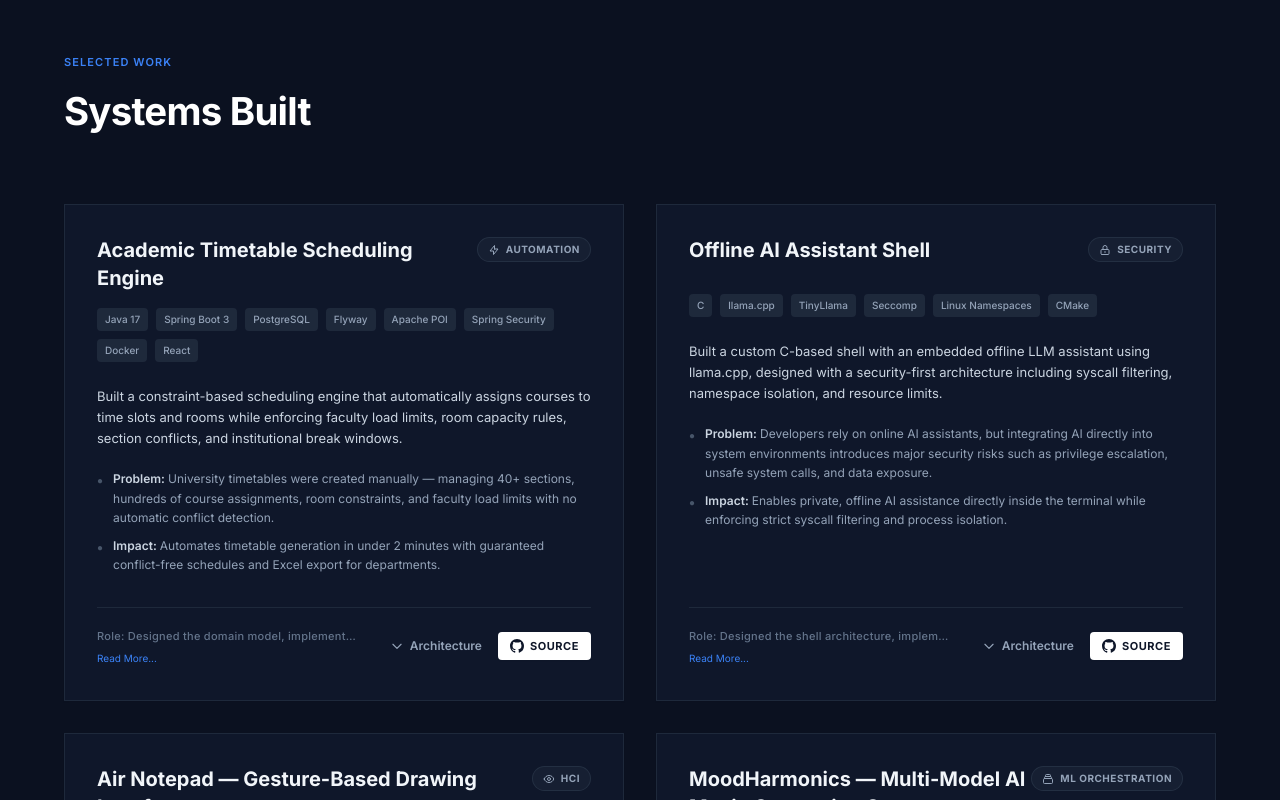
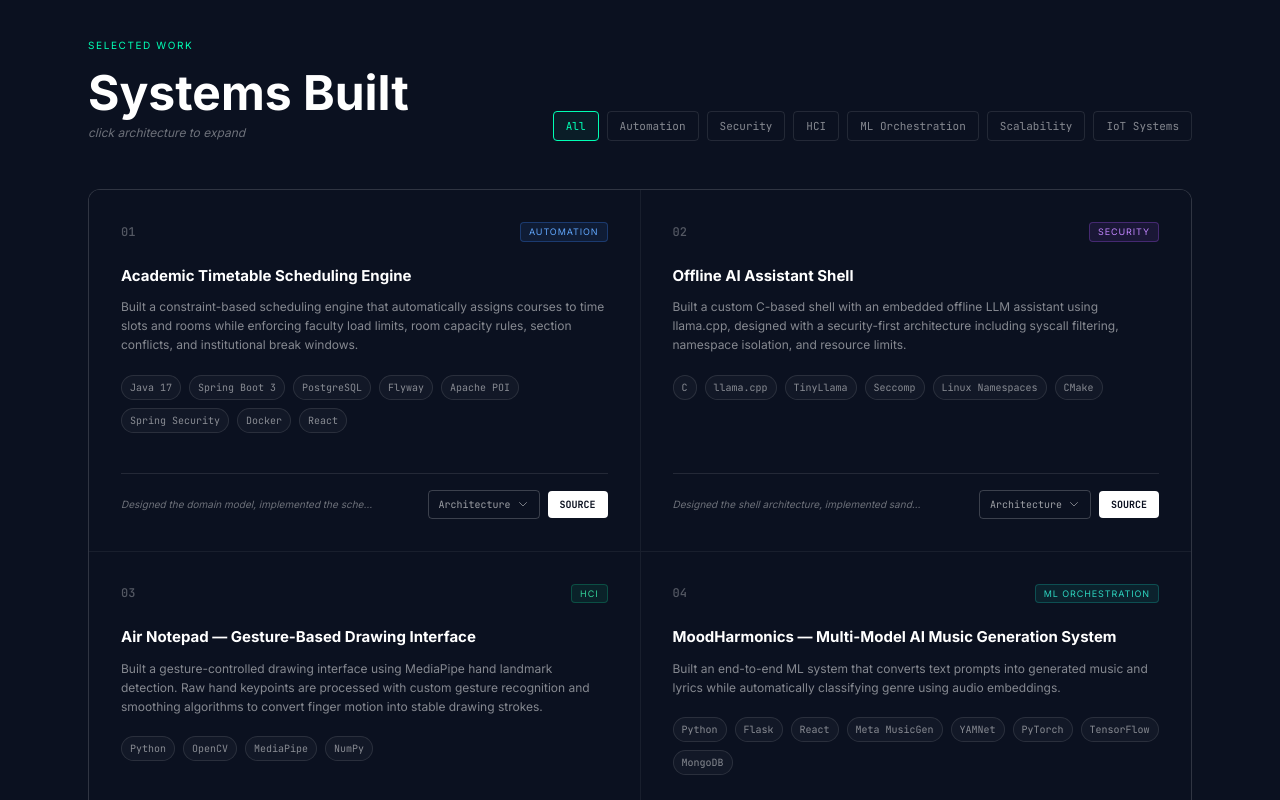
Before and after one commit to sharmavaibhav31/sharmavaibhav31, a React (Vite) app in the folder portfolio/: page / in a window 1280 px wide. Shown: the part 940-1740 px from the top of the page. Built offline with nearby package versions, Linux system fonts and the light colour scheme.

Commit message:
Updated project section

```diff
--- a/portfolio/src/components/sections/ProjectsSection.tsx
+++ b/portfolio/src/components/sections/ProjectsSection.tsx
@@ -1,129 +1,128 @@
-import React from 'react';
+// Refactored project grid — data sourced from ../../data/projects.json
+// Architecture drawer toggle, category filter, 1px-gap dashboard grid
+
+import React, { useState, useRef, useEffect } from 'react';
 import projectsData from '../../data/projects.json';
 
 type Project = typeof projectsData[0];
 
-const GitHubIcon: React.FC = () => (
-    <svg
-        xmlns="http://www.w3.org/2000/svg"
-        viewBox="0 0 24 24"
-        fill="currentColor"
-        className="w-3.5 h-3.5"
-    >
-        <path d="M12 0C5.37 0 0 5.37 0 12c0 5.31 3.435 9.795 8.205 11.385.6.105.825-.255.825-.57 0-.285-.015-1.23-.015-2.235-3.015.555-3.795-.735-4.035-1.41-.135-.345-.72-1.41-1.23-1.695-.42-.225-1.02-.78-.015-.795.945-.015 1.62.87 1.845 1.23 1.08 1.815 2.805 1.305 3.495.99.105-.78.42-1.305.765-1.605-2.67-.3-5.46-1.335-5.46-5.925 0-1.305.465-2.385 1.23-3.225-.12-.3-.54-1.53.12-3.18 0 0 1.005-.315 3.3 1.23.96-.27 1.98-.405 3-.405s2.04.135 3 .405c2.295-1.56 3.3-1.23 3.3-1.23.66 1.65.24 2.88.12 3.18.765.84 1.23 1.905 1.23 3.225 0 4.605-2.805 5.625-5.475 5.925.435.375.81 1.095.81 2.22 0 1.605-.015 2.895-.015 3.3 0 .315.225.69.825.57A12.02 12.02 0 0 0 24 12c0-6.63-5.37-12-12-12z" />
-    </svg>
-);
-
-const CategoryIcon: React.FC<{ category?: string }> = ({ category }) => {
-    if (!category) return null;
-    return (
-        <span className="inline-flex items-center gap-1.5 px-2.5 py-1 rounded-full bg-slate-100 dark:bg-slate-800/50 border border-slate-200 dark:border-slate-700/50 text-[10px] font-bold uppercase tracking-wider text-slate-600 dark:text-slate-400 whitespace-nowrap mb-4">
-            <svg className="w-3 h-3" fill="none" viewBox="0 0 24 24" stroke="currentColor" strokeWidth={2}>
-                {category === 'Security' && <path strokeLinecap="round" strokeLinejoin="round" d="M12 15v2m-6 4h12a2 2 0 002-2v-6a2 2 0 00-2-2H6a2 2 0 00-2 2v6a2 2 0 002 2zm10-10V7a4 4 0 00-8 0v4h8z" />}
-                {category === 'Automation' && <path strokeLinecap="round" strokeLinejoin="round" d="M13 10V3L4 14h7v7l9-11h-7z" />}
-                {category === 'HCI' && <path strokeLinecap="round" strokeLinejoin="round" d="M15 12a3 3 0 11-6 0 3 3 0 016 0z M2.458 12C3.732 7.943 7.523 5 12 5c4.478 0 8.268 2.943 9.542 7-1.274 4.057-5.064 7-9.542 7-4.477 0-8.268-2.943-9.542-7z" />}
-                {category === 'ML Orchestration' && <path strokeLinecap="round" strokeLinejoin="round" d="M19 11H5m14 0a2 2 0 012 2v6a2 2 0 01-2 2H5a2 2 0 01-2-2v-6a2 2 0 012-2m14 0V9a2 2 0 00-2-2M5 11V9a2 2 0 012-2m0 0V5a2 2 0 012-2h6a2 2 0 012 2v2M7 7h10" />}
-                {category === 'Scalability' && <path strokeLinecap="round" strokeLinejoin="round" d="M4 8V4m0 0h4M4 4l5 5m11-1V4m0 0h-4m4 0l-5 5M4 16v4m0 0h4m-4 0l5-5m11 5l-5-5m5 5v-4m0 4h-4" />}
-                {category === 'IoT Systems' && <path strokeLinecap="round" strokeLinejoin="round" d="M9 3v2m6-2v2M9 19v2m6-2v2M5 9H3m2 6H3m18-6h-2m2 6h-2M7 19h10a2 2 0 002-2V7a2 2 0 00-2-2H7a2 2 0 00-2 2v10a2 2 0 002 2zM9 9h6v6H9V9z" />}
-            </svg>
-            {category}
-        </span>
-    );
+const getCategoryBadgeStyles = (category?: string) => {
+    const cat = (category || '').toUpperCase();
+    if (cat.includes('AUTOMATION')) return 'bg-blue-500/10 border-blue-500/30 text-blue-400';
+    if (cat.includes('SECURITY')) return 'bg-purple-500/10 border-purple-500/30 text-purple-400';
+    if (cat.includes('ML') || cat.includes('MACHINE LEARNING')) return 'bg-teal-500/10 border-teal-500/30 text-teal-400';
+    if (cat.includes('SCALABILITY')) return 'bg-amber-500/10 border-amber-500/30 text-amber-400';
+    if (cat.includes('HCI')) return 'bg-emerald-500/10 border-emerald-500/30 text-emerald-400';
+    if (cat.includes('IOT')) return 'bg-pink-500/10 border-pink-500/30 text-pink-400';
+    return 'bg-slate-500/10 border-slate-500/30 text-slate-400';
 };
 
-// CategoryIcon removed as categories are no longer in the dataset
+const ProjectCard: React.FC<{ project: Project; originalIndex: number }> = ({ project, originalIndex }) => {
+    const [isArchOpen, setIsArchOpen] = useState(false);
+    const contentRef = useRef<HTMLDivElement>(null);
+    const [maxHeight, setMaxHeight] = useState('0px');
 
-const ProjectCard: React.FC<{ project: Project; delay: number; forceVisible?: boolean }> = ({ project, delay, forceVisible }) => {
-    const [isRoleExpanded, setIsRoleExpanded] = React.useState(false);
-    const [isArchitectureExpanded, setIsArchitectureExpanded] = React.useState(false);
-    const ROLE_LIMIT = 50;
-    const shouldTruncate = project.role.length > ROLE_LIMIT;
+    useEffect(() => {
+        if (isArchOpen && contentRef.current) {
+            setMaxHeight(`${contentRef.current.scrollHeight}px`);
+        } else {
+            setMaxHeight('0px');
+        }
+    }, [isArchOpen]);
+
+    const archPoints = typeof project.architecture === 'string'
+        ? project.architecture.split('→').map(s => s.trim()).filter(Boolean)
+        : Array.isArray(project.architecture) ? project.architecture : [];
+
+    const indexStr = (originalIndex + 1).toString().padStart(2, '0');
 
     return (
-        <article
-            className={`${forceVisible ? 'is-visible' : 'reveal'} group flex flex-col h-full p-8 border border-border dark:border-slate-800 bg-surface dark:bg-[#0F172A] shadow-sm hover:shadow-md transition-all duration-300 relative`}
-            style={{ transitionDelay: `${delay}ms` }}
-        >
-            {/* Top: Project Name + Category Badge + Tech Tags */}
-            <div className="mb-6">
-                <div className="flex items-start justify-between mb-4">
-                    <h3 className="text-xl font-bold text-primary dark:text-slate-100 leading-snug">
+        <article className="flex flex-col h-full bg-[#0B1120] p-6 sm:p-8 relative">
+            {/* 1. TOP ROW */}
+            <div className="flex justify-between items-center mb-6">
+                <span className="text-[12px] font-mono font-medium text-white/30">{indexStr}</span>
+                {project.category && (
+                    <span className={`text-[9px] uppercase tracking-[0.1em] px-2 py-0.5 rounded border ${getCategoryBadgeStyles(project.category)}`}>
+                        {project.category}
+                    </span>
+                )}
+            </div>
+
+            {/* 2. PROJECT TITLE */}
+            <h3 className="text-[15px] font-bold text-white leading-[1.3] mb-3">
                 {project.title}
             </h3>
-                    <CategoryIcon category={project.category} />
-                </div>
 
-                {/* Stack tags */}
-                <div className="flex flex-wrap gap-2">
-                    {project.stack.map((tag) => (
-                        <span
-                            key={tag}
-                            className="text-[10px] px-2 py-1 rounded bg-slate-100 dark:bg-slate-800 text-slate-600 dark:text-slate-400 font-medium"
-                        >
+            {/* 3. SHORT DESCRIPTION */}
+            <p className="text-[12px] text-white/50 leading-[1.6] mb-5 line-clamp-3">
+                {project.solution}
+            </p>
+
+            {/* 4. TECH TAGS */}
+            <div className="flex flex-wrap gap-2 mb-8">
+                {(project.stack || []).map(tag => (
+                    <span key={tag} className="text-[10px] font-mono text-white/50 bg-white/[0.03] border border-white/10 px-2 py-1 rounded-full">
                         {tag}
                     </span>
                 ))}
             </div>
+
+            <div className="mt-auto flex flex-col">
+                {/* 5. ARCHITECTURE DRAWER */}
+                <div
+                    className="overflow-hidden transition-[max-height] duration-300 ease-in-out"
+                    style={{ maxHeight }}
+                >
+                    <div ref={contentRef} className="pb-6">
+                        {archPoints.length > 0 && (
+                            <div className="mb-4">
+                                <div className="text-[9px] tracking-[0.12em] text-white/30 uppercase mb-3">ARCHITECTURE</div>
+                                <div className="flex flex-col gap-2">
+                                    {archPoints.map((pt, i) => (
+                                        <div key={i} className="flex items-start gap-2 text-[11px] text-white/60">
+                                            <span className="w-1 h-1 rounded-full bg-[#00ffb4] shrink-0 mt-1.5"></span>
+                                            <span className="leading-relaxed">{pt}</span>
+                                        </div>
+                                    ))}
+                                </div>
+                            </div>
+                        )}
+
+                        {project.impact && (
+                            <div className="mt-4">
+                                <div className="text-[9px] tracking-[0.12em] text-white/30 uppercase mb-2">IMPACT</div>
+                                <div className="p-3 bg-[#00ffb4]/[0.05] border-[0.5px] border-[#00ffb4]/30 text-[11px] text-[#00ffb4]/90 leading-relaxed rounded">
+                                    {project.impact}
+                                </div>
+                            </div>
+                        )}
+                    </div>
                 </div>
 
-            {/* Middle: Summary & Highlights */}
-            <div className="flex-1 mb-8">
-                <p className="text-[13px] text-slate-600 dark:text-slate-300 leading-relaxed mb-5">
-                    {project.solution}
-                </p>
-
-                <ul className="space-y-2">
-                    {project.problem && (
-                        <li className="flex items-start gap-2.5">
-                            <span className="text-slate-300 dark:text-slate-600 mt-1 shrink-0 text-[10px]">●</span>
-                            <span className="text-[12px] text-slate-500 dark:text-slate-400 leading-relaxed">
-                                <strong className="font-semibold text-slate-600 dark:text-slate-300">Problem: </strong>
-                                {project.problem}
-                            </span>
-                        </li>
-                    )}
-                    {project.impact && (
-                        <li className="flex items-start gap-2.5">
-                            <span className="text-slate-300 dark:text-slate-600 mt-1 shrink-0 text-[10px]">●</span>
-                            <span className="text-[12px] text-slate-500 dark:text-slate-400 leading-relaxed">
-                                <strong className="font-semibold text-slate-600 dark:text-slate-300">Impact: </strong>
-                                {project.impact}
-                            </span>
-                        </li>
-                    )}
-                </ul>
+                {/* 6. CARD FOOTER */}
+                <div className="flex flex-row items-center justify-between pt-4 border-t border-white/10 mt-2">
+                    <div
+                        className="text-[10px] italic text-white/40 truncate pr-4 max-w-[55%]"
+                        title={project.role}
+                    >
+                        {project.role}
                     </div>
 
-            {/* Bottom Actions & Role */}
-            <div className="mt-auto">
-                <div className="pt-5 border-t border-slate-200 dark:border-slate-800 flex flex-col sm:flex-row sm:items-start justify-between gap-4">
-                    <div className="flex-1 min-w-0 pr-4">
-                        <span
-                            className={`text-[11px] text-slate-400 dark:text-slate-500 font-medium tracking-wide block ${!isRoleExpanded ? 'truncate' : ''}`}
-                            title={!isRoleExpanded ? project.role : undefined}
+                    <div className="flex items-center gap-2 shrink-0">
+                        {archPoints.length > 0 && (
+                            <button
+                                onClick={() => setIsArchOpen(!isArchOpen)}
+                                className="text-[10px] font-mono text-white/60 border border-white/20 px-2.5 py-1.5 hover:bg-white/5 hover:text-white transition-colors flex items-center gap-1.5 rounded"
                             >
-                            Role: {project.role}
-                        </span>
-                        {shouldTruncate && (
-                            <button
-                                onClick={() => setIsRoleExpanded(!isRoleExpanded)}
-                                className="text-[10px] text-accent dark:text-[#3B82F6] hover:underline mt-1 focus:outline-none"
+                                Architecture
+                                <svg
+                                    className={`w-3 h-3 transition-transform duration-300 ${isArchOpen ? 'rotate-180' : ''}`}
+                                    fill="none"
+                                    viewBox="0 0 24 24"
+                                    stroke="currentColor"
                                 >
-                                {isRoleExpanded ? 'Read Less' : 'Read More...'}
-                            </button>
-                        )}
-                    </div>
-
-                    <div className="flex items-center gap-4 flex-shrink-0 mt-1">
-                        {project.architecture && (
-                            <button
-                                onClick={() => setIsArchitectureExpanded(!isArchitectureExpanded)}
-                                className="flex items-center gap-1.5 text-xs font-semibold text-slate-500 dark:text-slate-400 hover:text-accent dark:hover:text-[#3B82F6] transition-colors duration-150 focus:outline-none"
-                            >
-                                <svg className={`w-3.5 h-3.5 transition-transform duration-200 ${isArchitectureExpanded ? 'rotate-180' : ''}`} fill="none" viewBox="0 0 24 24" stroke="currentColor" strokeWidth={2}>
-                                    <path strokeLinecap="round" strokeLinejoin="round" d="M19 9l-7 7-7-7" />
+                                    <path strokeLinecap="round" strokeLinejoin="round" strokeWidth={1.5} d="M19 9l-7 7-7-7" />
                                 </svg>
-                                Architecture
                             </button>
                         )}
                         {project.github && (
@@ -131,81 +130,85 @@ const ProjectCard: React.FC<{ project: Project; delay: number; forceVisible?: bo
                                 href={project.github}
                                 target="_blank"
                                 rel="noopener noreferrer"
-                                className="flex items-center gap-1.5 text-[11px] font-bold tracking-wider uppercase px-3 py-1.5 bg-slate-900 text-white dark:bg-white dark:text-slate-900 rounded shadow-sm hover:bg-accent dark:hover:bg-[#10B981] dark:hover:text-white hover:text-white transition-all duration-200"
-                                aria-label={`View ${project.title} on GitHub`}
+                                className="text-[10px] font-mono font-bold text-[#0B1120] bg-white px-3 py-1.5 hover:bg-white/90 transition-colors rounded"
                             >
-                                <GitHubIcon />
-                                Source
+                                SOURCE
                             </a>
                         )}
                     </div>
                 </div>
-
-                {/* Expandable Architecture Flow */}
-                {isArchitectureExpanded && typeof project.architecture === 'string' && project.architecture.length > 0 && (
-                    <div className="mt-6 pt-5 border-t border-slate-100 dark:border-slate-800/50">
-                        <span className="text-[10px] font-bold uppercase tracking-wider text-slate-400 dark:text-slate-500 mb-3 block">System Architecture Flow</span>
-                        <div className="flex flex-col space-y-1.5 bg-slate-50 dark:bg-[#0B1120] p-4 rounded-md border border-slate-200 dark:border-slate-800">
-                            {project.architecture.split(' → ').map((node, index, arr) => (
-                                <div key={index} className="flex flex-col">
-                                    <div className="px-3 py-2 text-[11px] leading-snug font-mono text-slate-600 dark:text-slate-300 bg-white dark:bg-[#0F172A] rounded border border-slate-100 dark:border-slate-800 shadow-sm inline-block self-start">
-                                        {node.trim()}
-                                    </div>
-                                    {index < arr.length - 1 && (
-                                        <div className="flex justify-start ml-4 my-1 opacity-40">
-                                            <svg className="w-3.5 h-3.5 text-slate-400 dark:text-slate-500" fill="none" viewBox="0 0 24 24" stroke="currentColor" strokeWidth={2}>
-                                                <path strokeLinecap="round" strokeLinejoin="round" d="M19 14l-7 7m0 0l-7-7m7 7V3" />
-                                            </svg>
-                                        </div>
-                                    )}
-                                </div>
-                            ))}
-                        </div>
-                    </div>
-                )}
             </div>
         </article>
     );
 };
 
 export const ProjectsSection: React.FC = () => {
-    const [showAll, setShowAll] = React.useState(false);
-    const displayedProjects = showAll ? projectsData : projectsData.slice(0, 6);
+    const [activeFilter, setActiveFilter] = useState<string>('All');
+
+    // Extract unique categories
+    const categories = Array.from(new Set(
+        projectsData.map(p => p.category).filter(Boolean)
+    )) as string[];
+
+    const filters = ['All', ...categories];
 
     return (
-        <section id="work" className="py-28 border-b border-border dark:border-slate-800/50 dark:bg-[#0B1120] transition-colors duration-300" aria-labelledby="work-heading">
-            <div className="w-full max-w-[1920px] mx-auto px-6 md:px-12 xl:px-16">
-                <div className="reveal mb-16">
-                    <p className="text-[11px] font-semibold text-accent dark:text-[#3B82F6] tracking-widest uppercase mb-3">
-                        Selected Work
-                    </p>
-                    <h2
-                        id="work-heading"
-                        className="font-display font-bold text-primary dark:text-white"
-                        style={{ fontSize: 'clamp(1.75rem, 3vw, 2.5rem)', letterSpacing: '-0.02em' }}
-                    >
+        <section id="work" className="py-24 border-b border-border dark:border-slate-800 bg-[#0B1120] transition-colors duration-300 relative">
+            <div className="w-full max-w-[1200px] mx-auto px-6 md:px-12">
+
+                {/* Header */}
+                <div className="mb-12 reveal">
+                    <div className="text-[10px] tracking-[0.16em] text-accent dark:text-[#00ffb4] uppercase mb-4">
+                        SELECTED WORK
+                    </div>
+                    <div className="flex flex-col md:flex-row md:items-end justify-between gap-6">
+                        <div>
+                            <h2 className="text-4xl md:text-5xl font-bold text-white font-display mb-2">
                                 Systems Built
                             </h2>
+                            <p className="text-xs text-white/40 italic">click architecture to expand</p>
                         </div>
 
-                <div className="grid grid-cols-1 xl:grid-cols-2 gap-8 auto-rows-fr">
-                    {displayedProjects.map((project, i) => (
-                        <div key={project.id} className="bg-canvas dark:bg-[#0B1120] h-full">
-                            <ProjectCard project={project} delay={(i % 4) * 50} forceVisible={showAll && i >= 6} />
+                        {/* Filters */}
+                        <div className="flex flex-wrap gap-2">
+                            {filters.map(filter => {
+                                const isActive = activeFilter === filter;
+                                return (
+                                    <button
+                                        key={filter}
+                                        onClick={() => setActiveFilter(filter)}
+                                        className={`text-[11px] font-mono px-3 py-1.5 rounded transition-all duration-200 border ${
+                                            isActive
+                                                ? 'border-accent text-accent dark:border-[#00ffb4] dark:text-[#00ffb4] bg-accent/5 dark:bg-[#00ffb4]/5'
+                                                : 'border-white/10 text-white/50 hover:border-white/30 hover:text-white'
+                                        }`}
+                                    >
+                                        {filter}
+                                    </button>
+                                );
+                            })}
                         </div>
-                    ))}
+                    </div>
                 </div>
 
-                {projectsData.length > 6 && (
-                    <div className="mt-12 flex justify-center reveal">
-                        <button
-                            onClick={() => setShowAll(!showAll)}
-                            className="px-6 py-3 border border-border dark:border-slate-600 text-sm font-semibold text-primary dark:text-white uppercase tracking-wider hover:bg-primary hover:text-white dark:hover:bg-slate-800 transition-colors duration-200"
-                        >
-                            {showAll ? 'View Less' : 'Explore More'}
-                        </button>
+                {/* Project Grid */}
+                <div className="reveal grid grid-cols-1 lg:grid-cols-2 gap-[1px] bg-[rgba(255,255,255,0.06)] border border-white/10 rounded-xl overflow-hidden">
+                    {projectsData.map((project, index) => {
+                        const isVisible = activeFilter === 'All' || project.category === activeFilter;
+
+                        if (!isVisible) return null;
+
+                        return (
+                            <div key={project.id || index} className="bg-[#0B1120]">
+                                <ProjectCard
+                                    project={project as Project}
+                                    originalIndex={index}
+                                />
                             </div>
-                )}
+                        );
+                    })}
+                </div>
+
             </div>
         </section>
     );
```
Lines whose indentation alone changed are shown as unchanged.
